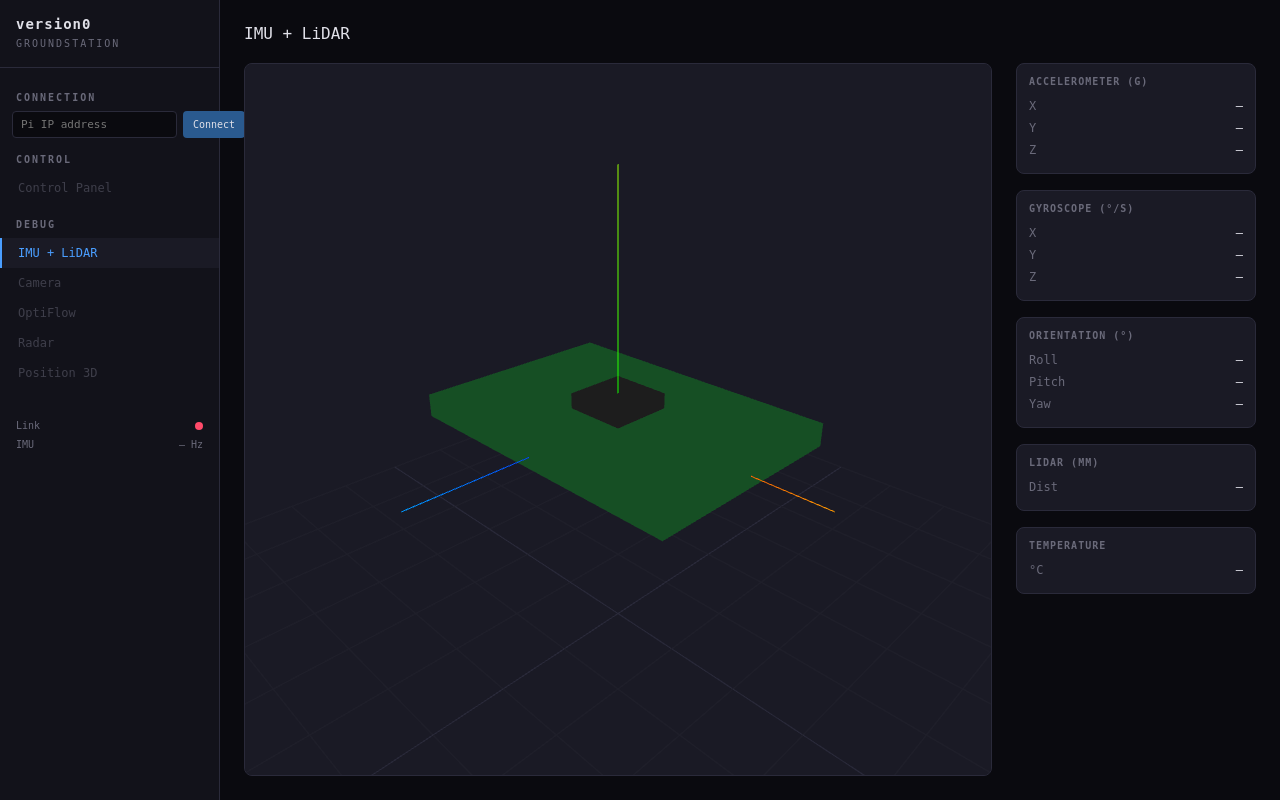
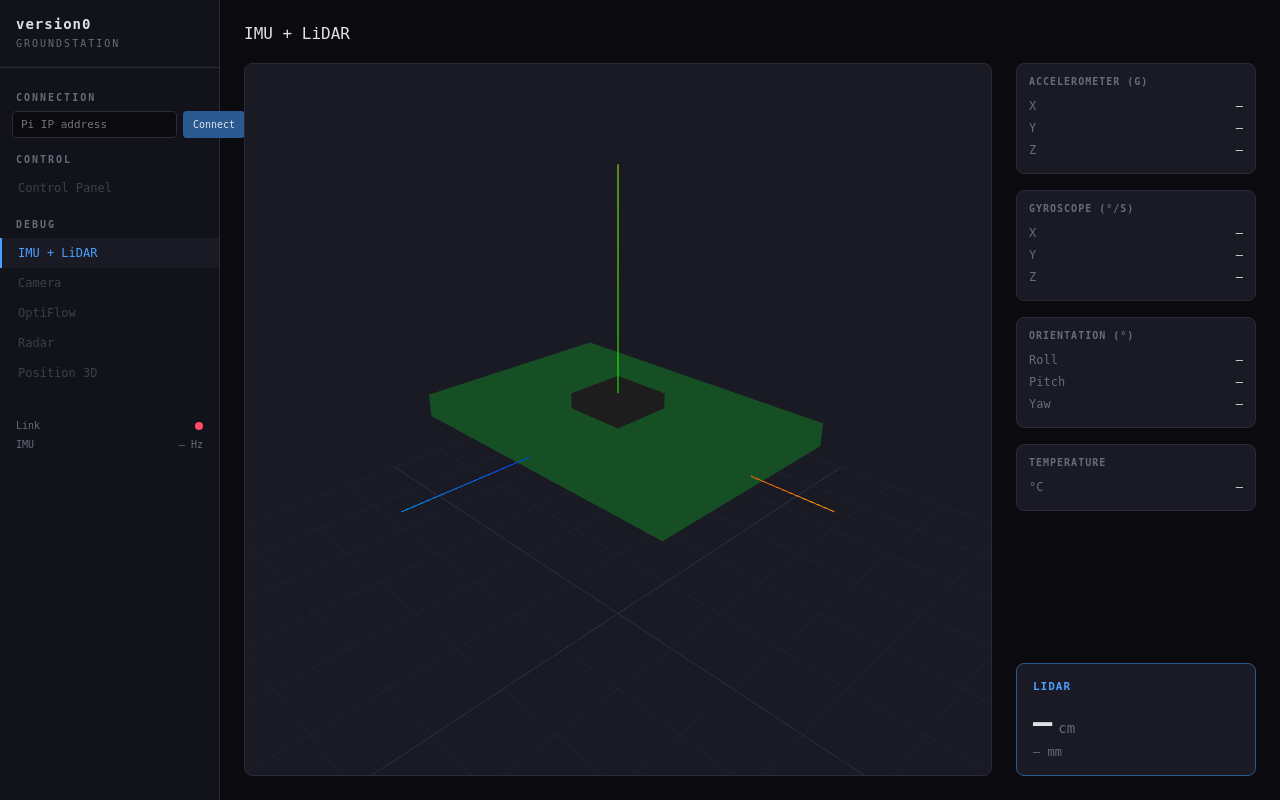
Before and after one commit to DataDragoon/version_2, a Flask app: page / in a window 1280 px wide. Run offline with Flask 3, Linux system fonts and the light colour scheme.

Commit message:
lidar improvements

```diff
--- a/groundstation/ui/static/sensors.js
+++ b/groundstation/ui/static/sensors.js
@@ -76,11 +76,14 @@
         document.getElementById('gz').textContent = gz.toFixed(2);
         document.getElementById('temp').textContent = data.temp.toFixed(1);
 
-        const lidarEl = document.getElementById('lidar-dist');
+        const lidarMm = document.getElementById('lidar-dist-mm');
+        const lidarCm = document.getElementById('lidar-dist-cm');
         if (data.lidar !== null && data.lidar !== undefined) {
-            lidarEl.textContent = data.lidar;
+            lidarMm.textContent = data.lidar;
+            lidarCm.textContent = (data.lidar / 10).toFixed(1);
         } else {
-            lidarEl.textContent = '—';
+            lidarMm.textContent = '—';
+            lidarCm.textContent = '—';
         }
 
         document.getElementById('roll').textContent = roll.toFixed(1);
--- a/groundstation/ui/static/style.css
+++ b/groundstation/ui/static/style.css
@@ -257,3 +257,40 @@ body {
 .data-row span:last-child {
     font-variant-numeric: tabular-nums;
 }
+
+/* LiDAR section */
+.lidar-group {
+    margin-top: auto;
+    border-color: var(--accent-dim);
+    padding: 16px;
+}
+
+.lidar-group h3 {
+    font-size: 11px;
+    margin-bottom: 10px;
+    color: var(--accent);
+}
+
+.lidar-value {
+    display: flex;
+    align-items: baseline;
+    gap: 6px;
+}
+
+.lidar-value span:first-child {
+    font-size: 32px;
+    font-weight: 600;
+    font-variant-numeric: tabular-nums;
+}
+
+.lidar-unit {
+    font-size: 14px;
+    color: var(--text-dim);
+}
+
+.lidar-sub {
+    font-size: 12px;
+    color: var(--text-dim);
+    margin-top: 4px;
+    font-variant-numeric: tabular-nums;
+}
--- a/groundstation/ui/templates/index.html
+++ b/groundstation/ui/templates/index.html
@@ -83,12 +83,13 @@
                             <div class="data-row"><span>Yaw</span><span id="yaw">—</span></div>
                         </div>
                         <div class="data-group">
-                            <h3>LiDAR (mm)</h3>
-                            <div class="data-row"><span>Dist</span><span id="lidar-dist">—</span></div>
-                        </div>
-                        <div class="data-group">
                             <h3>Temperature</h3>
                             <div class="data-row"><span>°C</span><span id="temp">—</span></div>
+                        </div>
+                        <div class="data-group lidar-group">
+                            <h3>LiDAR</h3>
+                            <div class="lidar-value"><span id="lidar-dist-cm">—</span><span class="lidar-unit">cm</span></div>
+                            <div class="lidar-sub"><span id="lidar-dist-mm">—</span> mm</div>
                         </div>
                     </div>
                 </div>
```
